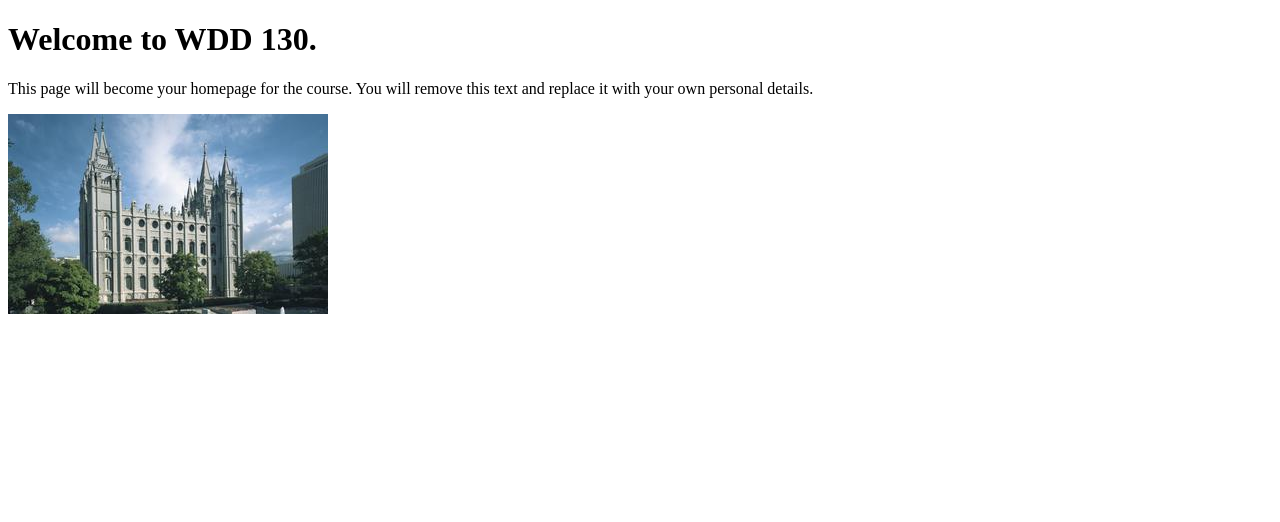
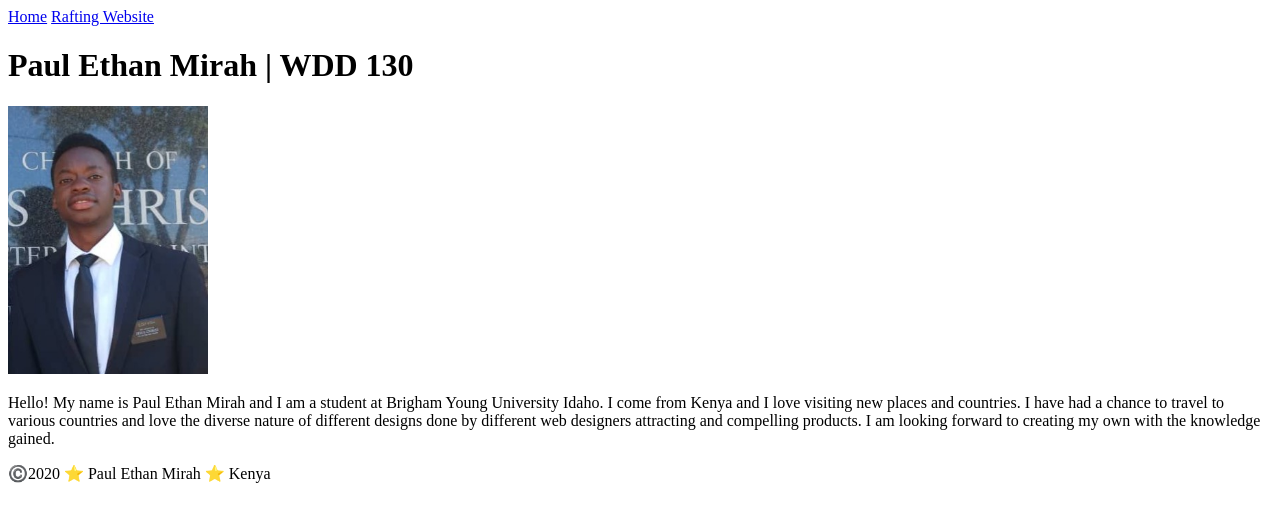
Before and after one commit to trixtrigger-lang/wdd130, a plain HTML site: page index.html in a window 1280 px wide. Drawn offline with Linux system fonts and the light colour scheme.

Commit message:
profile introduction

```diff
--- a/index.html
+++ b/index.html
@@ -1,14 +1,30 @@
 <!DOCTYPE html>
 <html lang="en">
+
 <head>
     <meta charset="UTF-8">
     <meta name="viewport" content="width=device-width, initial-scale=1.0">
-    <title>WDD 130 | Personal Homepage</title>
+    <title>PAUL ETHAN MIRAH | WDD 130 | Personal Homepage</title>
 </head>
+
 <body>
-    <h1>Welcome to WDD 130.</h1>
-    <p>This page will become your homepage for the course. You will remove this text and replace it with your own personal details.</p>
+    <header>
+        <nav>
+            <a href="#">Home</a>
+            <a href="wwr/">Rafting Website</a>
+        </nav>
+    </header>
+    <main>
+        <h1>Paul Ethan Mirah | WDD 130</h1>
+        <img src="images/profile.JPG" alt="my name is Paul Ethan Mirah" width="200">
+        <p>Hello! My name is Paul Ethan Mirah and I am a student at Brigham Young University Idaho. I come from Kenya
+            and I love visiting new places and countries. I have had a chance to travel to various countries and love
+            the diverse nature of different designs done by different web designers attracting and compelling products.
+            I am looking forward to creating my own with the knowledge gained.</p>
+    </main>
+    <footer>
+        <P>©️2020 ⭐ Paul Ethan Mirah ⭐ Kenya</P>
+    </footer>
+</body>
 
-    <img src="images/salt-lake-temple.jpg" alt="The Salt Lake Temple.">
-</body>
 </html>
```
Also changed, not shown: images/profile.JPG (added).
